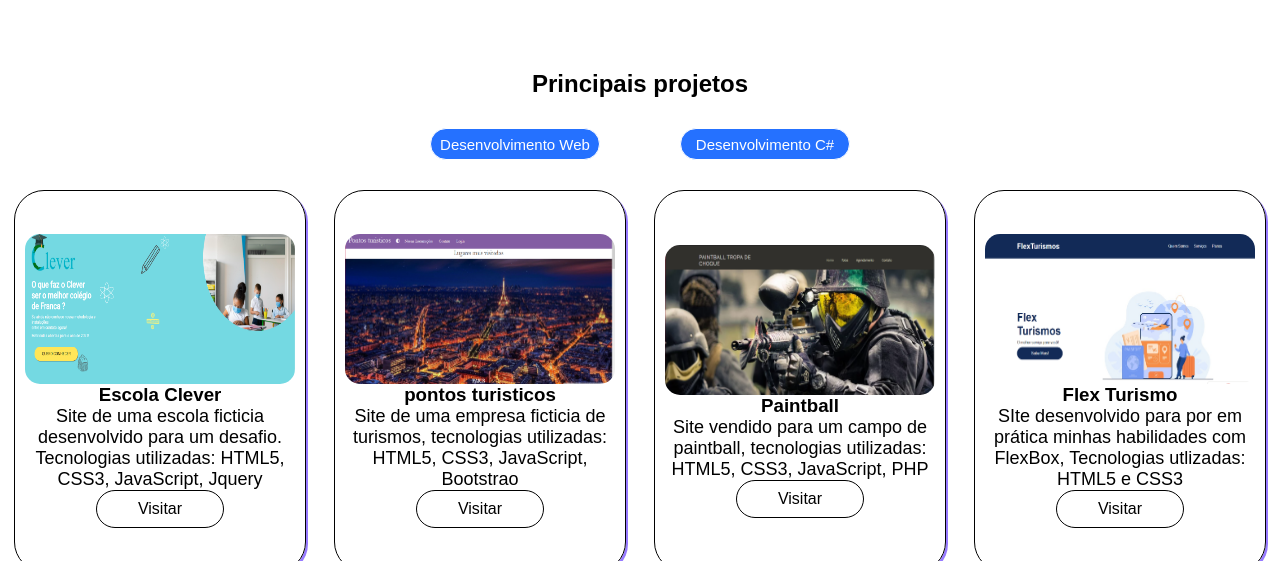
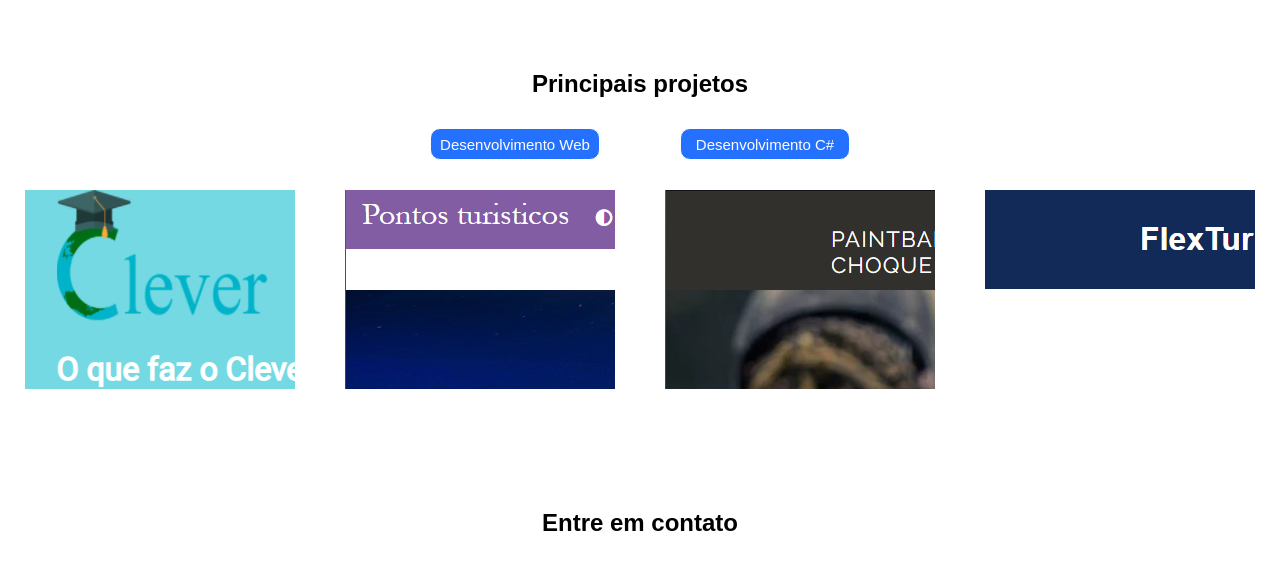
Before and after one commit to Mxrcos999/Portfolio, a plain HTML site: page index.html in a window 1280 px wide. Shown: the part 1550-2111 px from the top of the page. Drawn offline with Linux system fonts and the light colour scheme.

Commit message:
Update style.css

```diff
--- a/css/style.css
+++ b/css/style.css
@@ -79,11 +79,12 @@ body{
 }
 .btn{
     text-decoration: none;
+    background-color: #0F62FE;
     justify-content: center;
     align-items: center;
-    color: rgb(0, 0, 0);
-    border: 1px solid rgb(0, 0, 0);
-    border-radius: 30em;
+    color: rgb(255, 255, 255);
+    border-radius: 15px;
+    margin-top: 20px;
     padding: 4px;
     display: flex;
     max-width: 280px;
@@ -91,9 +92,8 @@ body{
     text-align: center;
 }
 .btn:hover{
-    background-color: #0F62FE;
+    background-color: #1155d3;
     color: rgb(255, 255, 255);
-    border: 1px solid rgb(255, 255, 255);
     transition: 0.6s;
 }
 /*fim da apresentação e header*/
@@ -129,7 +129,8 @@ body{
     justify-content: center;
     color: rgb(255, 255, 255);
     border: 1px solid rgb(255, 254, 254);
-    border-radius: 30em;
+    border-radius: 10px;
+    margin-top: 20px;
     font-size: 20px;
     text-decoration: none;
 
@@ -170,7 +171,7 @@ body{
 .menuProjetos button{
     border-style: none;
     border: 1px solid rgb(255, 255, 255);
-    border-radius: 30em;
+    border-radius: 10px;
     width: 100%;
     font-size: 15px;
     max-width: 170px;
@@ -188,32 +189,60 @@ body{
 .menuProjetos a:hover{
     border-bottom: 1px solid whitesmoke;
 }
-.web{
-    display: flex;
-    width: 100%;
-    justify-content: space-around;
-    flex-wrap: wrap;
-    margin: auto;
 
-
-}
 /*-----------crd projeto-----------*/
 .card{
-    display: flex;
-    box-shadow:  2px 2px rgba(55, 0, 255, 0.527) ;
+    overflow: hidden;
+    /* display: flex; */
+    /* box-shadow: 2px 2px rgb(55 0 255 / 53%); */
     flex-direction: column;
     width: 100%;
     max-width: 270px;
     height: 360px;
-    border: 1px solid black;
-    border-radius: 30px;
-    padding: 10px;
+    /* border: 1px solid black; */
+    /* border-radius: 30px; */
+    /* padding: 10px; */
     margin-bottom: 20px;
     margin-top: 30px;
-    padding-bottom: 10px;
-    text-align: center;
-    justify-content: center;
-    align-items: center;
+    /* padding-bottom: 10px; */
+    text-align: start;
+    justify-content: flex-start;
+    align-items: flex-start;
+    height: 199px;
+    transition: 0.3s;
+    color: black;
+}
+
+.card h3{
+    border-bottom: solid 5px #7474ff;
+    width: 175px;
+    font-size: 17px;
+}
+
+
+.card:hover{
+    height: 340px;
+}
+
+.card_img{
+    max-width: 270px;
+    width: 100%;
+    height: 150px;
+    /* border-radius: 15px; */
+    color: var(--color_text);
+    margin-bottom: 15px;
+    border-top: solid 5px #7474ff;
+    border-width: 5px;
+    border-image: var(#7474ff);
+    border-image-slice: 1;
+}
+
+.web{
+    display: flex;
+    width: 100%;
+    flex-direction: row;
+    justify-content: space-around;
+    flex-wrap: wrap;
 }
 
 /*js cards*/
@@ -247,27 +276,19 @@ body{
 
 }
 /*js cards fim*/
-.card img{
-    max-width: 270px;
-    width: 100%;
-    height: 150px;
-    border-radius: 15px;
-}
+
 .card a{
 
     width: 120px;
     line-height: 30px;
     text-decoration: none;
-    color: black;
-    border: 1px solid black;
-    border-radius: 20px;
+    color: white;
+    background-color: #0F62FE;
+    border-radius: 10px;
     padding: 3px;
 }
 .card a:hover{
-    background: linear-gradient(-45deg, #e2ab9a, #e296b3, #7fddff, #86d1c0) no-repeat;
-    background-size: 300% 300% ;
-    animation: back 3s ease infinite;
-    color: white;
+    background-color: #1155d3;
     transition: 0.6s;
 }
 /*------------contato*/
@@ -327,7 +348,7 @@ form textarea{
 }
 /*-------------footer-------------*/
 footer{
-    background-image:url("img/wave.png") ;
+    background-image:url("img/wave.svg") ;
     background-repeat: no-repeat;
     background-size: cover;
     background-position: center;
```
